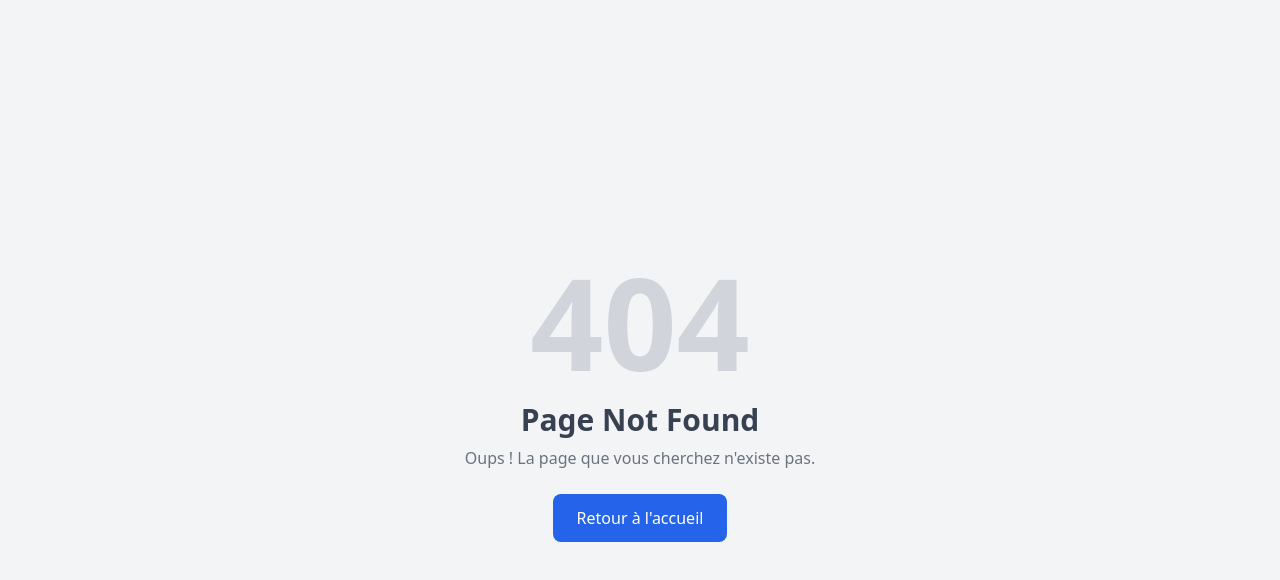
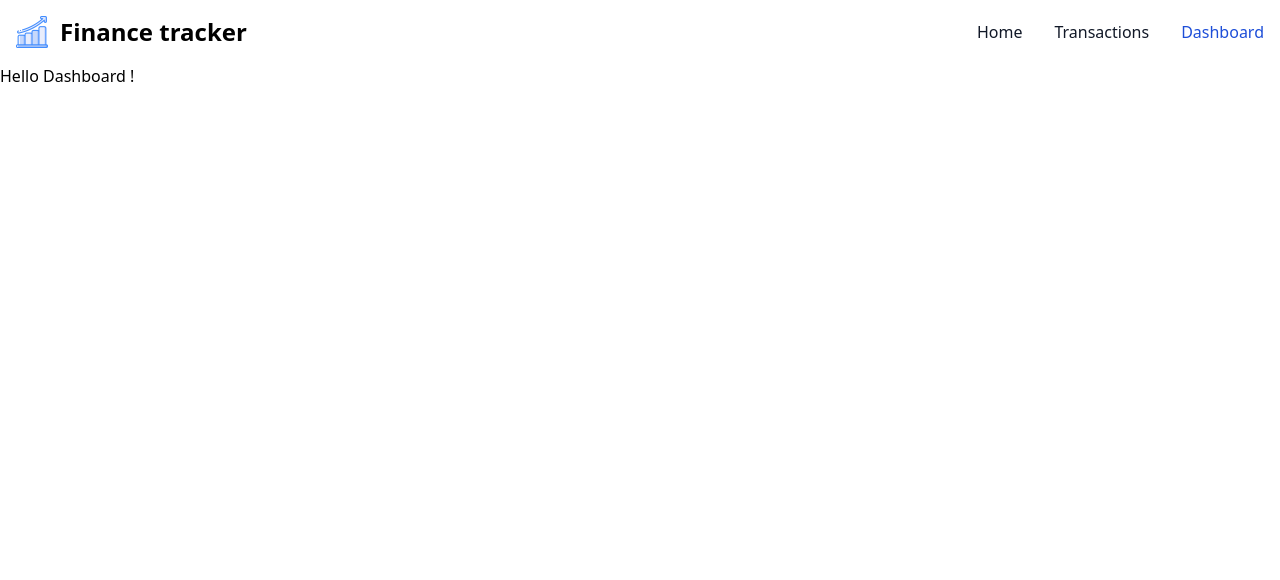
Before and after one commit to YassineDeplanque/finance-tracker, a React (Create React App) app in the folder frontend/: page /dashboard in a window 1280 px wide. Before the commit this address had no page. Shown: the top 580 px of the page. Built offline with nearby package versions, Linux system fonts and the light colour scheme; no server answers.

Commit message:
dashboard page creation

```diff
--- a/frontend/package.json
+++ b/frontend/package.json
@@ -8,7 +8,9 @@
     "@testing-library/react": "^16.3.0",
     "@testing-library/user-event": "^13.5.0",
     "axios": "^1.11.0",
+    "chart.js": "^4.5.0",
     "react": "^19.1.1",
+    "react-chartjs-2": "^5.3.0",
     "react-dom": "^19.1.1",
     "react-router-dom": "^7.8.1",
     "react-scripts": "5.0.1",
--- a/frontend/src/App.js
+++ b/frontend/src/App.js
@@ -2,6 +2,7 @@ import { BrowserRouter, Routes, Route } from 'react-router-dom';
 import Layout from './components/Layout';
 import Home from './pages/Home';
 import Transactions from './pages/Transactions';
+import Dashboard from './pages/Dashboard'
 import NotFound from './pages/NotFound';
 
 function App() {
@@ -11,6 +12,7 @@ function App() {
         <Route element={<Layout />}>
           <Route path="/" element={<Home />} />
           <Route path="/transactions" element={<Transactions />} />
+          <Route path="/dashboard" element={<Dashboard />} />
         </Route>
         <Route path="*" element={<NotFound />} />
       </Routes>
--- a/frontend/src/components/Navbar.jsx
+++ b/frontend/src/components/Navbar.jsx
@@ -64,6 +64,18 @@ function Navbar() {
                 Transactions
               </NavLink>
             </li>
+            <li>
+              <NavLink
+                to="/dashboard"
+                className={({ isActive }) =>
+                  isActive
+                    ? 'block py-2 px-3 text-white bg-blue-700 rounded-sm md:bg-transparent md:text-blue-700 md:p-0 dark:text-white md:dark:text-blue-500'
+                    : 'block py-2 px-3 text-gray-900 rounded-sm hover:bg-gray-100 md:hover:bg-transparent md:border-0 md:hover:text-blue-700 md:p-0 dark:text-white md:dark:hover:text-blue-500 dark:hover:bg-gray-700 dark:hover:text-white md:dark:hover:bg-transparent'
+                }
+              >
+                Dashboard
+              </NavLink>
+            </li>
           </ul>
         </div>
       </div>
--- /dev/null
+++ b/frontend/src/pages/Dashboard.jsx
@@ -0,0 +1,56 @@
+import axios from 'axios';
+import { useState, useEffect } from "react";
+import { Chart as ChartJS } from "chart.js/auto";
+import { Bar, Doughnut, Line } from "react-chartjs-2";
+
+
+function Dashboard() {
+
+    const [income, setIncome] = useState([]);
+    const [expenses, setExpenses] = useState([]);
+    const [error, setError] = useState('');
+
+    const [intervalIncome, setIntervalIncome] = useState('/year');
+    const [intervalExpenses, setIntervalExpenses] = useState('/year');
+
+    const fetchIncome = () => {
+        axios.get(`http://localhost:3000/transaction/income${intervalIncome}`)
+            .then((res) => {
+                setIncome(res.data);
+                console.log(intervalIncome)
+            })
+            .catch((err) => {
+                setError(err.message);
+            });
+    };
+
+    const fetchExpenses = () => {
+        axios.get(`http://localhost:3000/transaction/expenses${intervalExpenses}`)
+            .then((res) => {
+                setExpenses(res.data);
+            })
+            .catch((err) => {
+                setError(err.message);
+            });
+    };
+
+
+    useEffect(() => {
+        fetchIncome();
+    }, [intervalIncome])
+
+    useEffect(() => {
+        fetchExpenses();
+    }, [intervalExpenses])
+
+
+    return (
+        <div>
+            <h1>
+                Hello Dashboard !
+            </h1>
+        </div>
+    )
+}
+
+export default Dashboard;
```
Also changed, not shown: 1 other file (tests, documents, lock files or other folders).
